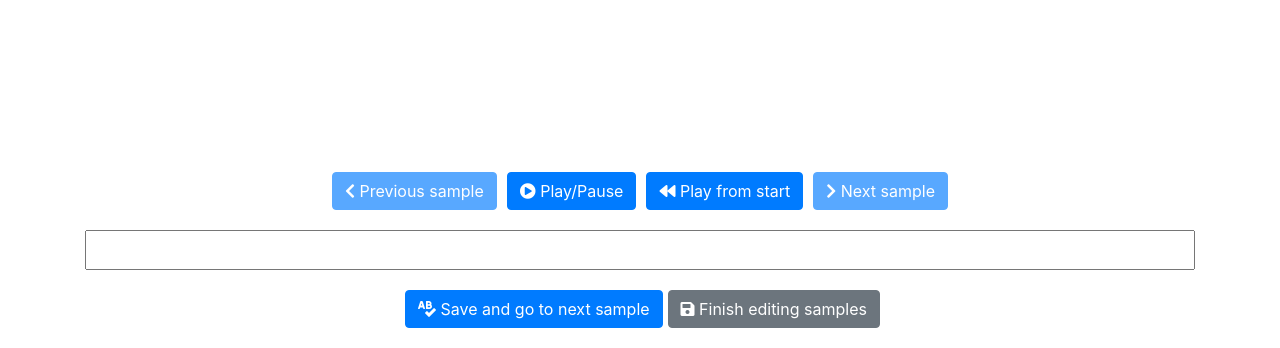
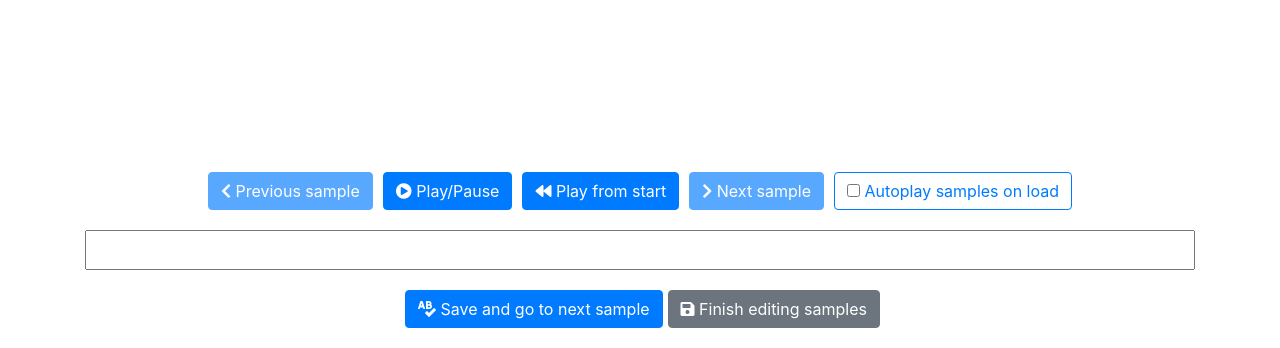
Before and after one commit to reuben/stt_sample_inspector, a Flask app: template src/stt_sample_inspector/templates/inspect.html in a window 1280 px wide. Shown: the part 38-386 px from the top of the page. Run offline with Flask 2, Linux system fonts and the light colour scheme; the template is opened without the code that fills it, so the values that code supplies are empty; some libraries are stand-ins or nearby versions.

Commit message:
Add autoplay cookie

```diff
--- a/src/stt_sample_inspector/templates/inspect.html
+++ b/src/stt_sample_inspector/templates/inspect.html
@@ -27,6 +27,17 @@
       ]
     });
     wavesurfer.load("{{ audio_url }}");
+    wavesurfer.on("ready", function() {
+      let autoplayCookieValue = document.cookie.replace(/(?:(?:^|.*;\s*)autoplay\s*\=\s*([^;]*).*$)|^.*$/, "$1");
+      if (autoplayCookieValue === "1") {
+        wavesurfer.play();
+      }
+    });
+
+    let autoplayCookieValue = document.cookie.replace(/(?:(?:^|.*;\s*)autoplay\s*\=\s*([^;]*).*$)|^.*$/, "$1");
+    if (autoplayCookieValue === "1") {
+      document.getElementById("checkbox-autoplay").checked = true;
+    }
 
     function do_prev(e) {
       {% if has_prev %}
@@ -66,6 +77,22 @@
     function do_focusnav() {
       transcript_input.blur();
       document.body.focus();
+    }
+
+    function do_toggleautoplay(e) {
+      let autoplayCookieValue = document.cookie.replace(/(?:(?:^|.*;\s*)autoplay\s*\=\s*([^;]*).*$)|^.*$/, "$1");
+      let autoplayCheckbox = document.getElementById("checkbox-autoplay");
+      let uiValue = autoplayCheckbox.checked;
+      if (autoplayCookieValue === "") {
+        document.cookie = "autoplay=" + uiValue ? "1" : "0";
+      }
+      if (autoplayCookieValue === "0") {
+        document.cookie = "autoplay=" + "1";
+        autoplayCheckbox.checked = true;
+      } else {
+        document.cookie = "autoplay=" + "0";
+        autoplayCheckbox.checked = false;
+      }
     }
 
     let transcript_input = document.getElementById("transcript");
@@ -117,6 +144,10 @@
     });
     document.getElementById("btn-savetranscript").addEventListener("click", function() {
       do_savetranscript();
+    });
+    document.getElementById("btn-autoplay").addEventListener("click", function(e) {
+      do_toggleautoplay();
+      e.preventDefault(); // stop clicks on the checkbox or label from being undone
     });
   });
   </script>
@@ -188,6 +219,10 @@
         <i class="fas fa-chevron-right"></i>
         Next sample
       </button>
+      <button id="btn-autoplay" class="btn btn-outline-primary">
+        <input type="checkbox" name="checkbox-autoplay" id="checkbox-autoplay"/>
+        <label for="checkbox-autoplay" class="form-check-label">Autoplay samples on load</label>
+      </button>
     </div>
     <form id="form" method="POST" class="transcript-form">
       <input id="transcript" name="transcript" type="text" value="{{ transcript }}"/>
```
